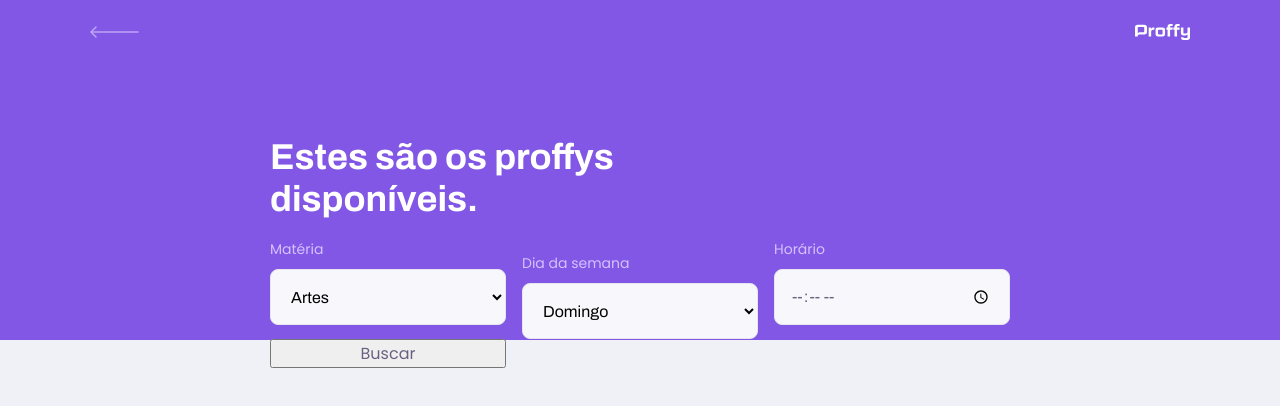
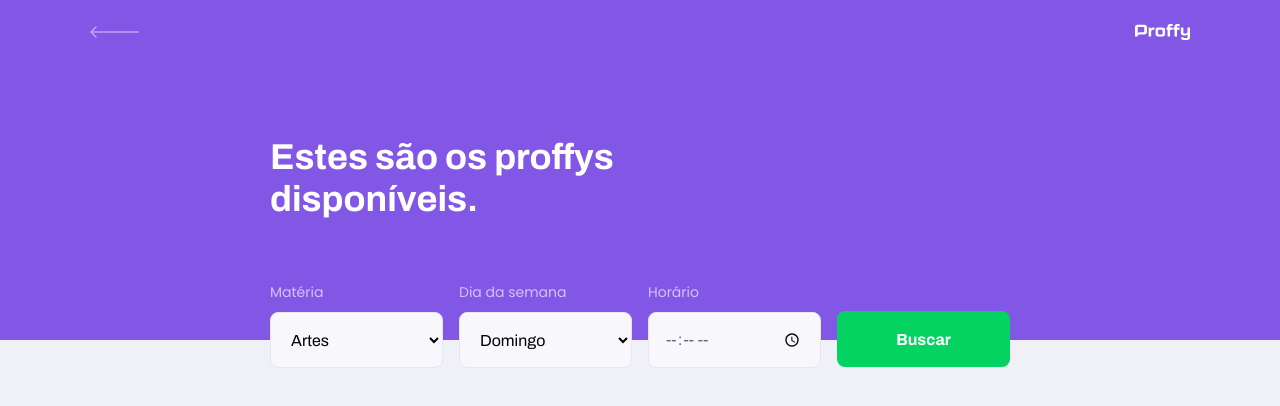
Before and after one commit to th92rodr/proffy, a React (Create React App) app in the folder web/: page /study in a window 1280 px wide. Shown: the top 406 px of the page. Built offline with nearby package versions, Linux system fonts and the light colour scheme.

Commit message:
style the new button in TeacherList Page

```diff
--- a/web/src/pages/TeacherList/styles.css
+++ b/web/src/pages/TeacherList/styles.css
@@ -5,6 +5,27 @@
 
 #search-teachers {
   margin-top: 3.2rem;
+}
+
+#search-teachers button {
+  width: 100%;
+  height: 5.6rem;
+  background: var(--color-secondary);
+  color: var(--color-button-text);
+  border: 0;
+  border-radius: 0.8rem;
+  cursor: pointer;
+  font: 700 1.6rem Archivo;
+  display: flex;
+  align-items: center;
+  justify-content: center;
+  text-decoration: none;
+  transition: background-color 0.2s;
+  margin-top: 3.2rem;
+}
+
+#search-teachers button:hover {
+  background: var(--color-secondary-dark);
 }
 
 #search-teachers label {
@@ -23,13 +44,14 @@
 
   #search-teachers {
     display: grid;
-    grid-template-columns: repeat(3, 1fr);
+    grid-template-columns: repeat(4, 1fr);
     column-gap: 16px;
     position: absolute;
     bottom: -28px;
   }
 
-  #search-teachers .input-block + .input-block {
+  #search-teachers .input-block + .input-block,
+  #search-teachers .select-block + .select-block {
     margin-top: 0;
   }
 
```
